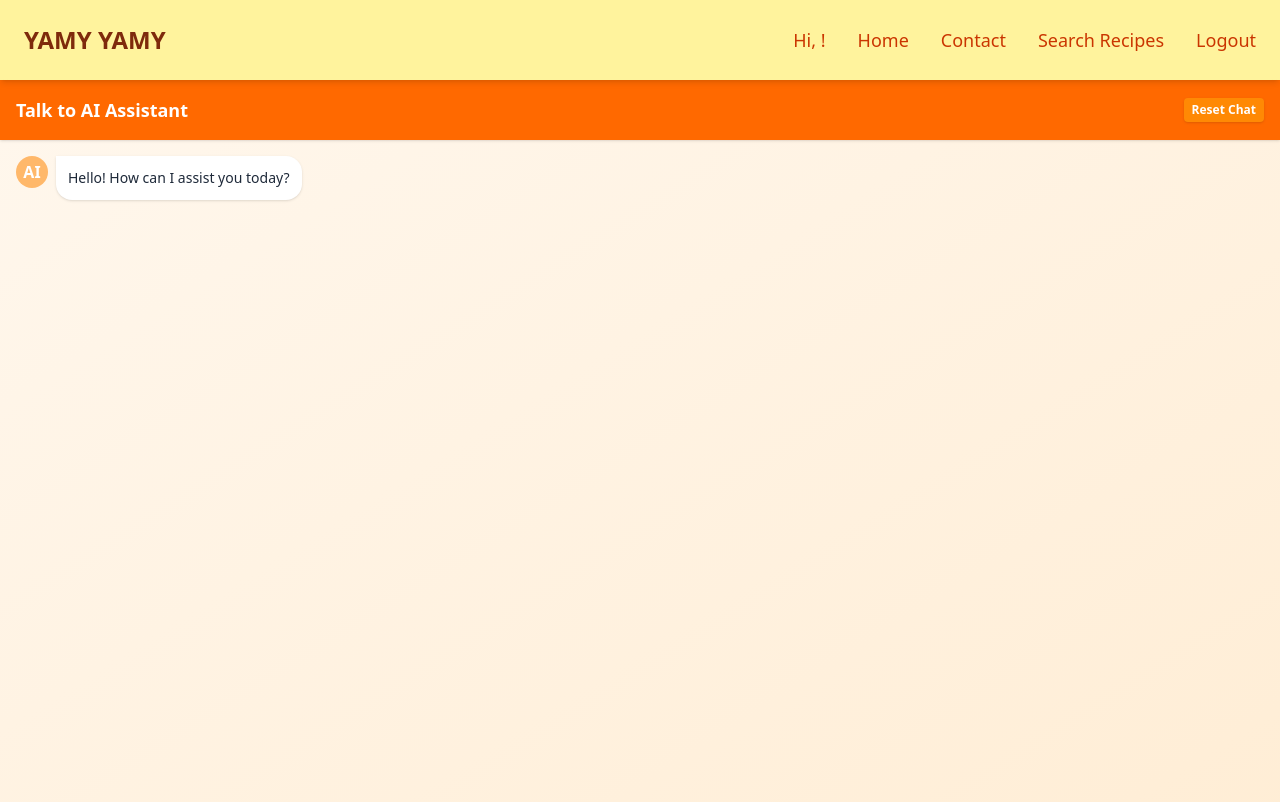
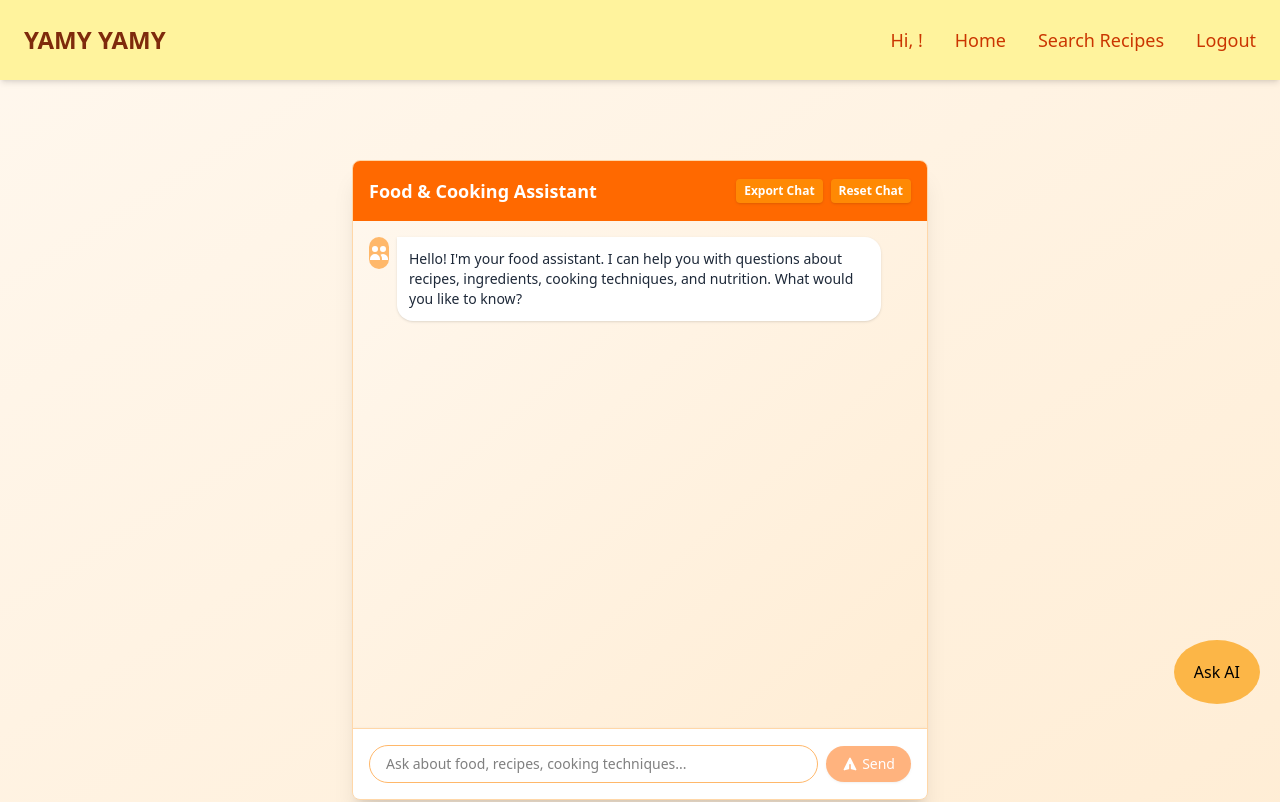
Before and after one commit to Mohammed-tareq/Angular-RECIPE-APP, an Angular app: page /contact in a window 1280 px wide. Shown: the top 802 px of the page. Built offline with nearby package versions, Linux system fonts and the light colour scheme; sample sign-in values are in the browser's storage.

Commit message:
feat: enhance contact component with food-related query handling and add new button component

```diff
--- a/src/app/app.component.html
+++ b/src/app/app.component.html
@@ -2,4 +2,6 @@
 
 <router-outlet></router-outlet>
 
+<app-btn></app-btn>
+
 <app-footer></app-footer>
--- a/src/app/app.component.ts
+++ b/src/app/app.component.ts
@@ -1,14 +1,15 @@
 import { Component } from '@angular/core';
-import { RouterLink, RouterOutlet } from '@angular/router';
+import { RouterLink,Router, RouterOutlet } from '@angular/router';
 import { HeaderComponent } from "./share/header/header.component";
 import { FooterComponent } from "./share/footer/footer.component";
+import { BtnComponent } from "./share/btn/btn.component";
 
 
 
 @Component({
   selector: 'app-root',
   standalone: true,
-  imports: [RouterOutlet, HeaderComponent, FooterComponent],
+  imports: [RouterOutlet, HeaderComponent, FooterComponent, BtnComponent],
   templateUrl: './app.component.html',
   styleUrl: './app.component.scss'
 })
--- a/src/app/component/contact/contact.component.html
+++ b/src/app/component/contact/contact.component.html
@@ -1,61 +1,90 @@
-<div class="h-screen flex flex-col bg-gradient-to-br from-orange-50 to-orange-100">
-
+<div class="h-screen flex items-center justify-center bg-gradient-to-br from-orange-50 to-orange-100">
+  <div class="w-[45%] h-[80%] flex flex-col bg-white shadow-xl rounded-lg overflow-hidden border border-orange-200">
+    <!-- Header with export option -->
     <div class="p-4 bg-orange-500 text-white text-lg font-semibold shadow text-center flex justify-between items-center">
-  <span>Talk to AI Assistant</span>
+      <span>Food & Cooking Assistant</span>
+      <div class="flex gap-2">
+        <button
+          (click)="exportChatAsText()"
+          class="text-xs bg-orange-400 hover:bg-orange-600 px-2 py-1 rounded shadow"
+          [disabled]="messages.length <= 1">
+          Export Chat
+        </button>
         <button
           (click)="resetChat()"
           class="text-xs bg-orange-400 hover:bg-orange-600 px-2 py-1 rounded shadow">
           Reset Chat
         </button>
       </div>
+    </div>
 
-  <div class="flex-1 overflow-y-auto p-4 space-y-4">
-  <div *ngFor="let msg of messages">
-    <!-- AI message -->
-    <div *ngIf="msg.from === 'ai'" class="flex items-start space-x-2 max-w-lg">
-      <div class="w-8 h-8 rounded-full bg-orange-300 flex items-center justify-center text-white font-semibold">AI</div>
+    <!-- Chat Messages -->
+    <div class="flex-1 overflow-y-auto p-4 space-y-4 bg-gradient-to-br from-orange-50 to-orange-100" #chatContainer>
+      @for (msg of messages; track msg) {
+        @if (msg.from === 'ai') {
+          <div class="flex items-start space-x-2 max-w-lg">
+            <div class="w-8 h-8 rounded-full bg-orange-300 flex items-center justify-center text-white font-semibold">
+              <svg xmlns="http://www.w3.org/2000/svg" class="h-5 w-5" viewBox="0 0 20 20" fill="currentColor">
+                <path d="M9 6a3 3 0 11-6 0 3 3 0 016 0zM17 6a3 3 0 11-6 0 3 3 0 016 0zM12.93 17c.046-.327.07-.66.07-1a6.97 6.97 0 00-1.5-4.33A5 5 0 0119 16v1h-6.07zM6 11a5 5 0 015 5v1H1v-1a5 5 0 015-5z"/>
+              </svg>
+            </div>
             <div class="bg-white text-sm p-3 rounded-r-2xl rounded-bl-2xl shadow text-gray-800">
-        {{ msg.text }}
+              <p [innerHTML]="msg.text | nl2br"></p>
             </div>
           </div>
-
-    <!-- User message -->
-    <div *ngIf="msg.from === 'user'" class="flex items-end justify-end space-x-2 max-w-lg ml-auto">
+        } @else {
+          <div class="flex items-end justify-end space-x-2 max-w-lg ml-auto">
             <div class="bg-orange-500 text-sm p-3 text-white rounded-l-2xl rounded-br-2xl shadow">
               {{ msg.text }}
             </div>
-      <div class="w-8 h-8 rounded-full bg-orange-400 flex items-center justify-center text-white font-semibold">U</div>
+            <div class="w-8 h-8 rounded-full bg-orange-400 flex items-center justify-center text-white font-semibold">
+              <svg xmlns="http://www.w3.org/2000/svg" class="h-5 w-5" viewBox="0 0 20 20" fill="currentColor">
+                <path fill-rule="evenodd" d="M10 9a3 3 0 100-6 3 3 0 000 6zm-7 9a7 7 0 1114 0H3z" clip-rule="evenodd"/>
+              </svg>
             </div>
           </div>
+        }
+      }
 
-  <div *ngIf="loading" class="flex items-start space-x-2 max-w-lg animate-pulse">
-      <div class="w-8 h-8 rounded-full bg-orange-300 flex items-center justify-center text-white font-semibold">AI</div>
+      <!-- Loading Animation -->
+      @if (loading) {
+        <div class="flex items-start space-x-2 max-w-lg animate-pulse">
+          <div class="w-8 h-8 rounded-full bg-orange-300 flex items-center justify-center text-white font-semibold">
+            <svg xmlns="http://www.w3.org/2000/svg" class="h-5 w-5 animate-spin" viewBox="0 0 24 24" fill="none" stroke="currentColor">
+              <circle class="opacity-25" cx="12" cy="12" r="10" stroke="currentColor" stroke-width="4"></circle>
+              <path class="opacity-75" fill="currentColor" d="M4 12a8 8 0 018-8V0C5.373 0 0 5.373 0 12h4zm2 5.291A7.962 7.962 0 014 12H0c0 3.042 1.135 5.824 3 7.938l3-2.647z"></path>
+            </svg>
+          </div>
           <div class="bg-white text-sm p-3 rounded-r-2xl rounded-bl-2xl shadow text-gray-800 w-full max-w-[300px]">
             <div class="h-4 bg-orange-100 rounded w-3/4 mb-2"></div>
             <div class="h-4 bg-orange-100 rounded w-1/2"></div>
           </div>
         </div>
-
+      }
     </div>
 
+    <!-- Input Form -->
     <div class="p-4 bg-white shadow border-t border-orange-200">
-    <form class="flex items-center gap-2">
+      <form class="flex items-center gap-2" (ngSubmit)="sendData()">
         <input
           type="text"
-      placeholder="Type your message..."
+          placeholder="Ask about food, recipes, cooking techniques..."
           class="flex-1 border border-orange-300 rounded-full py-2 px-4 text-sm focus:outline-none focus:ring-2 focus:ring-orange-400"
           [(ngModel)]="prompt"
-      [ngModelOptions]="{standalone: true}"/>
+          [ngModelOptions]="{standalone: true}"
+          [disabled]="loading"/>
         <button
           type="submit"
           class="bg-orange-500 hover:bg-orange-600 text-white px-4 py-2 rounded-full text-sm shadow transition disabled:opacity-50"
-  (click)="sendData()"
-  [disabled]="loading">
+          [disabled]="loading || !prompt.trim()">
+          <span class="flex items-center gap-1">
+            <svg xmlns="http://www.w3.org/2000/svg" class="h-4 w-4" viewBox="0 0 20 20" fill="currentColor">
+              <path d="M10.894 2.553a1 1 0 00-1.788 0l-7 14a1 1 0 001.169 1.409l5-1.429A1 1 0 009 15.571V11a1 1 0 112 0v4.571a1 1 0 00.725.962l5 1.428a1 1 0 001.17-1.408l-7-14z"/>
+            </svg>
             Send
+          </span>
         </button>
-      <!-- <button (click)="exportChatAsText()" class="text-xs text-orange-600 hover:underline mt-2 ml-4">
-  Export Chat
-</button> -->
       </form>
     </div>
   </div>
+</div>
--- a/src/app/component/contact/contact.component.ts
+++ b/src/app/component/contact/contact.component.ts
@@ -1,22 +1,46 @@
-import { Component, inject } from '@angular/core';
+import { Component, inject, ViewChild, ElementRef, AfterViewChecked } from '@angular/core';
 import { FormsModule } from '@angular/forms';
 import { CommonModule } from '@angular/common';
 import { GeminiService } from '../../gemini/gemini.service';
+import { Nl2brPipe } from '../../pipes/nl2br.pipe';
 
 @Component({
   selector: 'app-contact',
-  imports: [CommonModule, FormsModule],
+  standalone: true,
+  imports: [CommonModule, FormsModule, Nl2brPipe],
   templateUrl: './contact.component.html',
   styleUrl: './contact.component.scss'
 })
-export class ContactComponent {
+export class ContactComponent implements AfterViewChecked {
+  @ViewChild('chatContainer') private chatContainer!: ElementRef;
   loading: boolean = false;
   prompt: string = '';
   messages: { from: 'user' | 'ai', text: string }[] = [
-    { from: 'ai', text: 'Hello! How can I assist you today?' }
+    { from: 'ai', text: 'Hello! I\'m your food assistant. I can help you with questions about recipes, ingredients, cooking techniques, and nutrition. What would you like to know?' }
   ];
 
   geminiService: GeminiService = inject(GeminiService);
+
+  // Keywords related to food
+  private foodKeywords: string[] = [
+    'recipe', 'food', 'cook', 'ingredient', 'meal', 'dish', 'cuisine', 'eat',
+    'kitchen', 'bake', 'nutrition', 'diet', 'vegetable', 'fruit', 'meat',
+    'breakfast', 'lunch', 'dinner', 'snack', 'appetizer', 'dessert',
+    'restaurant', 'menu', 'taste', 'flavor', 'spice', 'herb',
+    'healthy', 'protein', 'carb', 'fat', 'vitamin', 'mineral',
+    'organic', 'vegan', 'vegetarian', 'gluten', 'dairy', 'seafood',
+    'grill', 'roast', 'fry', 'boil', 'steam', 'sauce', 'marinade'
+  ];
+
+  // Check if the query is food-related
+  private isFoodRelated(query: string): boolean {
+    const lowercaseQuery = query.toLowerCase();
+    return this.foodKeywords.some(keyword =>
+      lowercaseQuery.includes(keyword) ||
+      lowercaseQuery.includes(keyword + 's') || // plural form
+      lowercaseQuery.includes(keyword + 'ing') // verb form
+    );
+  }
 
   async sendData() {
     const userInput = this.prompt.trim();
@@ -27,10 +51,22 @@ export class ContactComponent {
     this.loading = true;
 
     try {
-    const aiResponse = await this.geminiService.generateText(userInput);
+      if (this.isFoodRelated(userInput)) {
+        // Modify the prompt to ensure food-focused response
+        const enhancedPrompt = `As a food and cooking expert, please answer this question: ${userInput}`;
+        const aiResponse = await this.geminiService.generateText(enhancedPrompt);
         this.messages.push({ from: 'ai', text: aiResponse });
+      } else {
+        this.messages.push({
+          from: 'ai',
+          text: "I apologize, but I can only assist with questions related to food, cooking, recipes, ingredients, nutrition, and dining. Please feel free to ask me anything about these topics!"
+        });
+      }
     } catch (error) {
-    this.messages.push({ from: 'ai', text: 'Sorry, something went wrong.' });
+      this.messages.push({
+        from: 'ai',
+        text: 'Sorry, I encountered an error while processing your food-related query. Please try again.'
+      });
     } finally {
       this.loading = false;
     }
@@ -38,19 +74,31 @@ export class ContactComponent {
 
   resetChat() {
     this.messages = [
-    { from: 'ai', text: 'Hello! How can I assist you today?' }
+      { from: 'ai', text: 'Hello! I\'m your food assistant. I can help you with questions about recipes, ingredients, cooking techniques, and nutrition. What would you like to know?' }
     ];
     this.geminiService.resetChat();
   }
 
   exportChatAsText() {
-  const chatText = this.messages.map(m => `${m.from === 'ai' ? 'AI' : 'You'}: ${m.text}`).join('\n\n');
+    const chatText = this.messages
+      .map(m => `${m.from === 'ai' ? 'Food Assistant' : 'You'}: ${m.text}`)
+      .join('\n\n');
     const blob = new Blob([chatText], { type: 'text/plain' });
     const url = window.URL.createObjectURL(blob);
     const a = document.createElement('a');
     a.href = url;
-  a.download = 'chat-history.txt';
+    a.download = 'food-chat-history.txt';
     a.click();
     window.URL.revokeObjectURL(url);
   }
+
+  ngAfterViewChecked() {
+    this.scrollToBottom();
   }
+
+  private scrollToBottom(): void {
+    try {
+      this.chatContainer.nativeElement.scrollTop = this.chatContainer.nativeElement.scrollHeight;
+    } catch(err) {}
+  }
+}
--- a/src/app/component/login/login.component.ts
+++ b/src/app/component/login/login.component.ts
@@ -20,8 +20,6 @@ export class LoginComponent {
   constructor(private auth: AuthService, private router: Router) {
     if (this.auth.isAuthenticated()) {
       this.router.navigate(['/home']);
-    } else {
-      this.router.navigate(['/404']);
     }
   }
 
@@ -34,7 +32,6 @@ export class LoginComponent {
       this.auth.login({ email: this.email, password: this.password });
       this.router.navigate(['/home']);
     } catch (e: any) {
-      this.router.navigate(['/404']);
-    }
+      this.error = e.message || 'Login failed. Please try again.';}
   }
 }
--- a/src/app/component/register/register.component.ts
+++ b/src/app/component/register/register.component.ts
@@ -21,8 +21,6 @@ export class RegisterComponent {
   constructor(private auth: AuthService, private router: Router) {
     if (this.auth.isAuthenticated()) {
       this.router.navigate(['/home']);
-    } else {
-      this.router.navigate(['/404']);
     }
 
   }
@@ -36,7 +34,6 @@ export class RegisterComponent {
       this.auth.register({ name: this.name, email: this.email, password: this.password });
       this.router.navigate(['/home']);
     } catch (e: any) {
-      this.router.navigate(['/404']);
-    }
+      this.error = e.message || 'Registration failed. Please try again.';}
   }
 }
--- /dev/null
+++ b/src/app/share/btn/btn.component.html
@@ -0,0 +1 @@
+<button (click)="goToContact()">Ask AI</button>
--- /dev/null
+++ b/src/app/share/btn/btn.component.scss
@@ -0,0 +1,16 @@
+button {
+  cursor: pointer;
+  display: inline-block;
+  background-color: #fcb647;
+  border: 1px solid #ccc;
+  border: none;
+  color: inherit;
+  font: inherit;
+  padding: 20px;
+  border-radius: 50% ;
+  z-index: 1000;
+  position: fixed;
+  bottom: 6rem;
+  right: 20px;
+
+}
--- /dev/null
+++ b/src/app/share/btn/btn.component.ts
@@ -0,0 +1,23 @@
+import { Component } from '@angular/core';
+import { Router } from '@angular/router';
+
+@Component({
+  selector: 'app-btn',
+  imports: [],
+  templateUrl: './btn.component.html',
+  styleUrl: './btn.component.scss'
+})
+export class BtnComponent {
+  constructor(private router: Router) { }
+
+
+
+
+
+  goToContact() {
+    this.router.navigate(['/contact']);
+
+  }
+
+
+}
--- a/src/app/share/header/header.component.html
+++ b/src/app/share/header/header.component.html
@@ -1,4 +1,4 @@
-<header class="sticky top-0 z-50 backdrop-blur-md bg-yellow-200/80 flex justify-between items-center p-6 shadow-md">
+<header class=" backdrop-blur-md bg-yellow-200/80 flex justify-between items-center p-6 shadow-md">
   <div class="text-2xl font-bold text-orange-900">
     YAMY YAMY
   </div>
@@ -10,7 +10,6 @@
     </ng-container>
 
     <a class="text-orange-700 hover:text-orange-500 text-lg" [routerLink]="'/home'">Home</a>
-    <a class="text-orange-700 hover:text-orange-500 text-lg" [routerLink]="'/contact'">Contact</a>
     <a class="text-orange-700 hover:text-orange-500 text-lg" [routerLink]="'/recipe-search'">Search Recipes</a>
 
     <ng-container *ngIf="isLoggedIn; else guestLinks">
```
Also changed, not shown: src/app/pipes/nl2br.pipe.ts (added, +15 -0 lines), src/app/app.component.scss (line endings or trailing spaces), 1 other file (tests, documents, lock files or other folders). Lines whose indentation alone changed are shown as unchanged.
